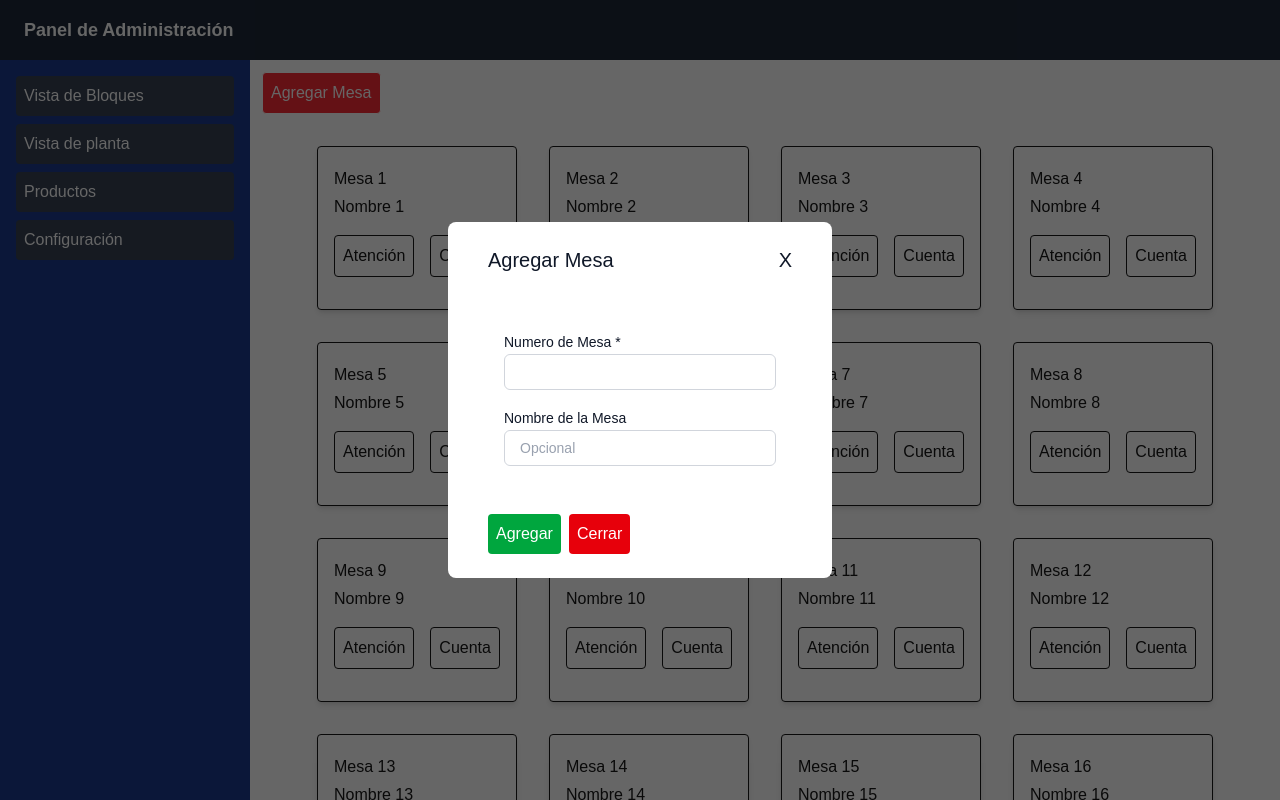
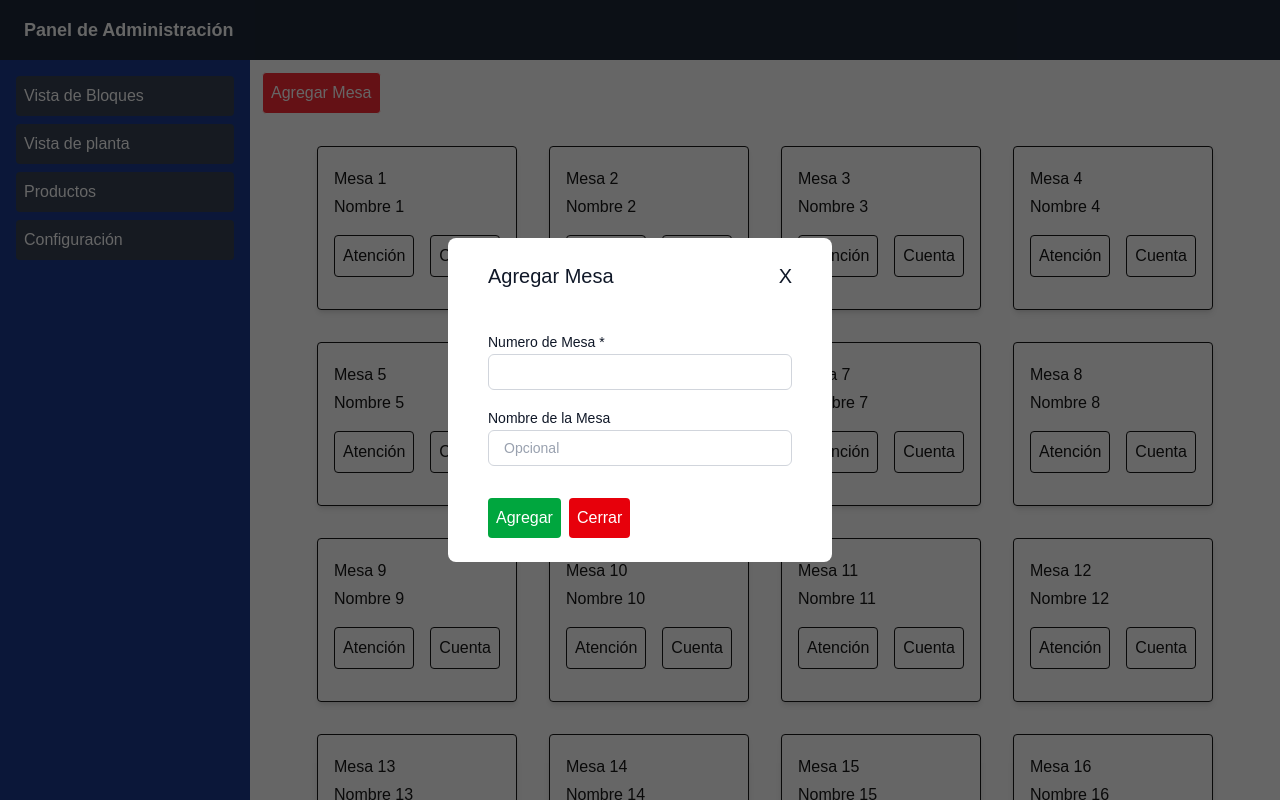
Before and after one commit to CristianTapia/dashboard, a Next.js app: page /dashboard/mesas-vista-bloques in a window 1280 px wide. Both pictures are taken after typing "Sample" into the empty fields and a click on the button "Agregar Mesa". Shown: the top 800 px of the page. Built offline with nearby package versions, Linux system fonts and the light colour scheme.

Commit message:
AddTable name fixed

```diff
--- a/app/ui/addTable.tsx
+++ b/app/ui/addTable.tsx
@@ -1,6 +1,6 @@
 export default function AddTable() {
   return (
-    <div className="p-4">
+    <>
       <div className="sm:col-span-4 pb-4">
         <label className="text-sm/6 font-medium text-gray-900">Numero de Mesa *</label>
         <div className="flex items-center rounded-md bg-white pl-3 outline-1 -outline-offset-1 outline-gray-300 focus-within:outline-2 focus-within:-outline-offset-2 focus-within:outline-indigo-600">
@@ -20,6 +20,6 @@ export default function AddTable() {
           />
         </div>
       </div>
-    </div>
+    </>
   );
 }
```
